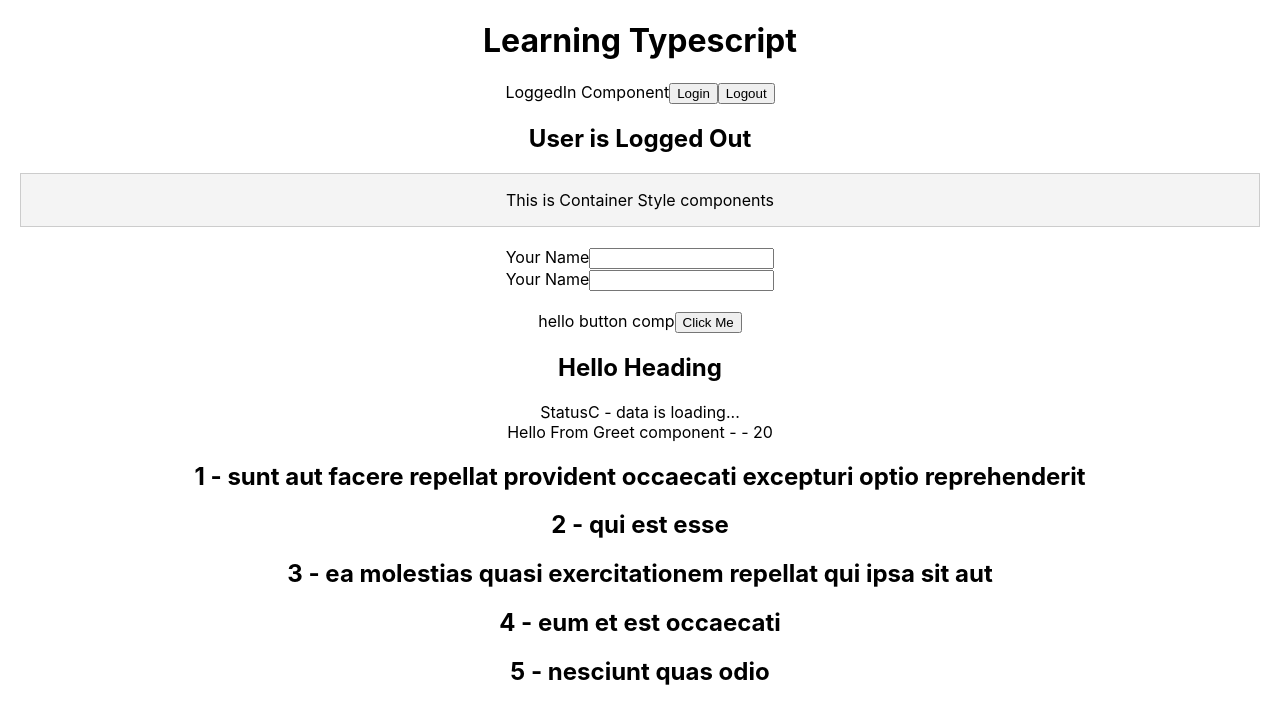
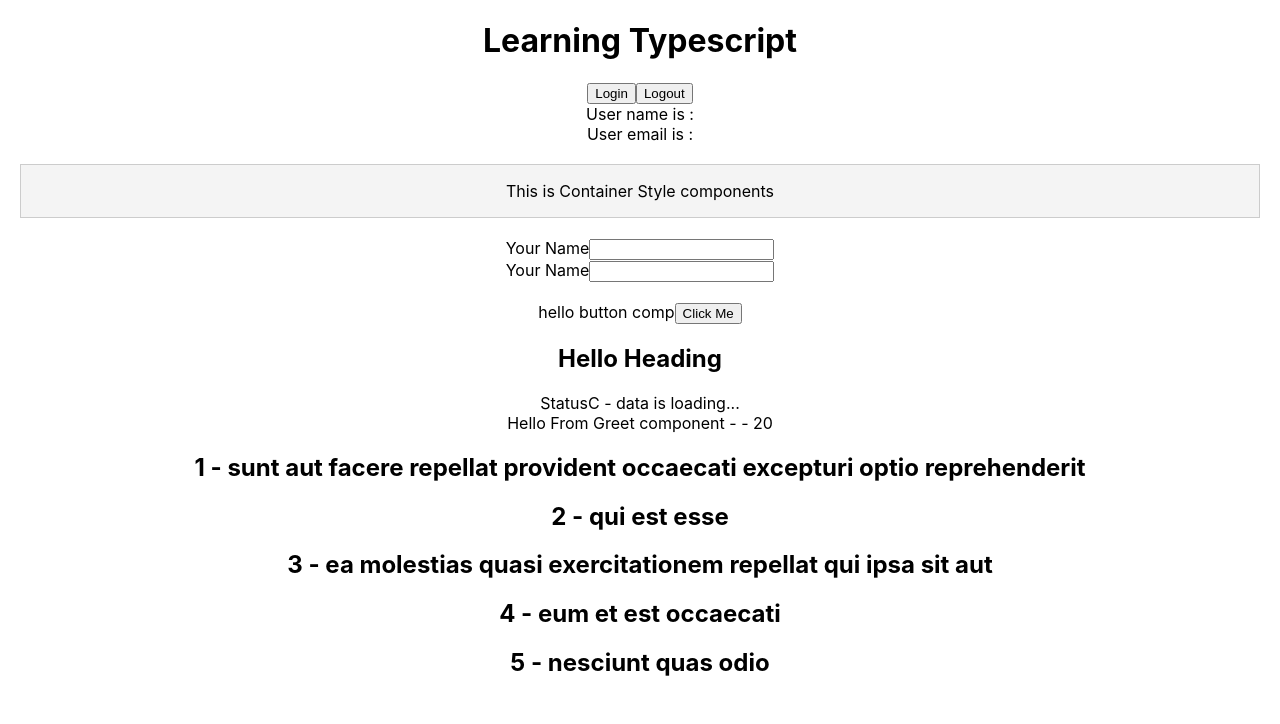
Before and after one commit to 1983shiv/ruff-typescript-excercise1, a React (Create React App) app: page / in a window 1280 px wide. Shown: the top 724 px of the page. Built offline with nearby package versions, Linux system fonts and the light colour scheme.

Commit message:
added User.tsx with AuthUser type to show why do we need to define the type in usestate

```diff
--- a/src/App.tsx
+++ b/src/App.tsx
@@ -9,6 +9,7 @@
 import {InputEle, InputEle2} from './components/InputEle';
 import Container from './components/Container';
 import LoggedIn from './components/LoggedIn';
+import User from './components/User';
 
 function App() {
   const [idd, setIdd] = useState<number | undefined>()
@@ -22,7 +23,8 @@
   return (
     <div className="App">
       <h1>Learning Typescript</h1>
-      <LoggedIn />
+      {/* <LoggedIn /> */}
+      <User />
       <Container styles={{border: '1px solid #ccc', padding: '1rem', margin: '20px', backgroundColor: '#f4f4f4'}} />
       <InputEle value={name} handleChange={(event) => setName(event.target.value)}/>
       {name && <span>You have typed : {name}</span>}
--- /dev/null
+++ b/src/components/User.tsx
@@ -0,0 +1,43 @@
+import React, {useState} from 'react'
+
+type AuthUser = {
+    name: string,
+    email : string
+}
+
+
+export const User = () => {
+    const [user, setUser] = useState<AuthUser | null>(null)
+    const handleLogin = () => {
+        setUser({
+            name: 'Shiv',
+            email: 'shiv@gmail.com'
+        })
+    }
+    const handleLogOut = () => {
+        setUser(null)
+    }
+
+    return (
+        <div>
+            <button onClick={handleLogin}>Login</button>
+            <button onClick={handleLogOut}>Logout</button>
+
+            {
+                user &&
+                <>
+                    <div>User name is : {user.name}</div>
+                    <div>User email is : {user.email}</div>
+                </>
+            }
+            <br />
+            {/* OR */}
+            {/* If user is not null, it will display user.name or user.email */}
+            <div>User name is : {user?.name}</div>
+            <div>User email is : {user?.email}</div>
+
+        </div>
+    )
+}
+
+export default User
```
